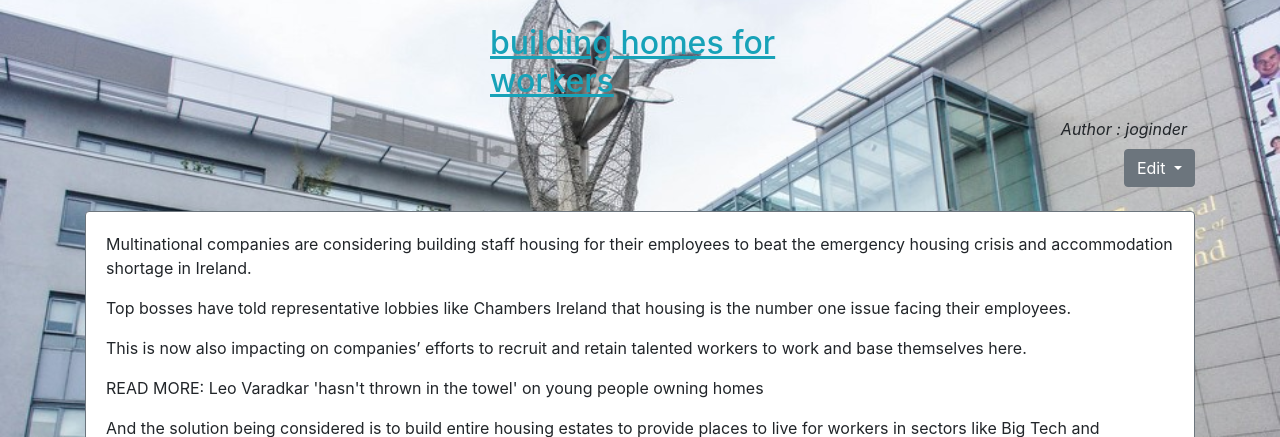
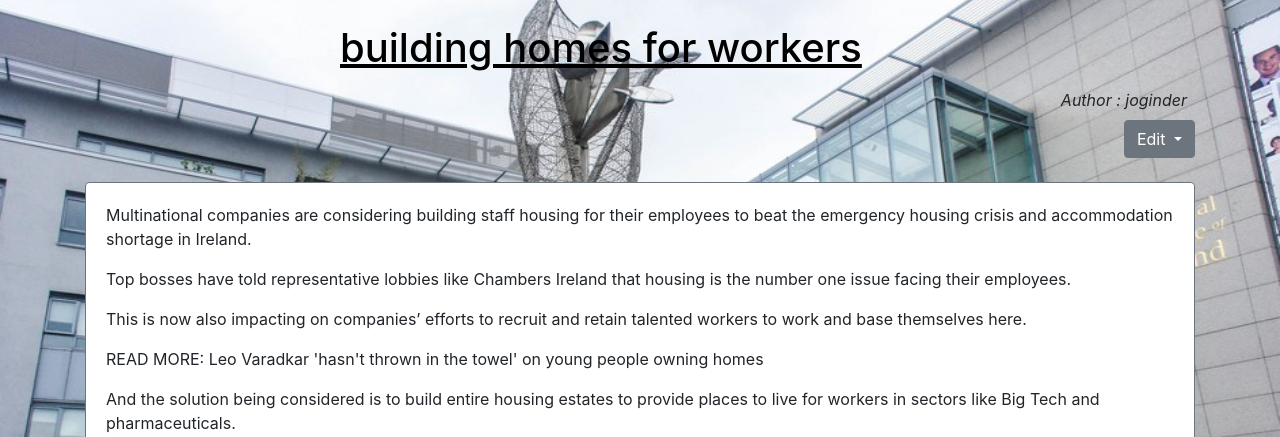
Before and after one commit to jogindersingh1913/devops-django, a Django app: page /1 in a window 1280 px wide. Shown: the part 66-503 px from the top of the page. Run offline with Django 3.2, Linux system fonts and the light colour scheme; a user stored in the database is signed in; data comes from the database, SQL or seed files in the repository; both versions use the stored data as it was after the commit; some libraries are stand-ins or nearby versions.

Commit message:
changed the color of title

```diff
--- a/Blog-App-django-v3-master/project/static/css/style.css
+++ b/Blog-App-django-v3-master/project/static/css/style.css
@@ -4,3 +4,6 @@ background-size:100%;
 background-position: top;
 background-attachment: fixed;
 }
+#blog_title {
+    color: black; /* set your desired color value here */
+  }
--- a/Blog-App-django-v3-master/project/templates/blog_delete.html
+++ b/Blog-App-django-v3-master/project/templates/blog_delete.html
@@ -13,7 +13,4 @@
     <a class = "btn btn-primary" href = "{% url 'blog_detail' blog.pk %}" role = button>Cancel</a>
 </form>
 
-
-
-
 {% endblock content %}
--- a/Blog-App-django-v3-master/project/templates/blog_detail.html
+++ b/Blog-App-django-v3-master/project/templates/blog_detail.html
@@ -3,8 +3,8 @@
 {% block title %}Blog App{% endblock title%}
 
 {% block content %}
-<div class="mx-auto" style="width: 300px;">
-    <h2 class="text-info"><ins>{{ blog.title }}</ins></h2>
+<div class="mx-auto" style="width: 600px;">
+    <h1 id="blog_title" class="text-light-emphasis"><ins>{{ blog.title }}</ins></h1>
 </div>
 <div class="d-flex bd-highlight">
   <div class="p-2 flex-grow-1 bd-highlight"></div>
```
Also changed, not shown: Blog-App-django-v3-master/project/db.sqlite3.
